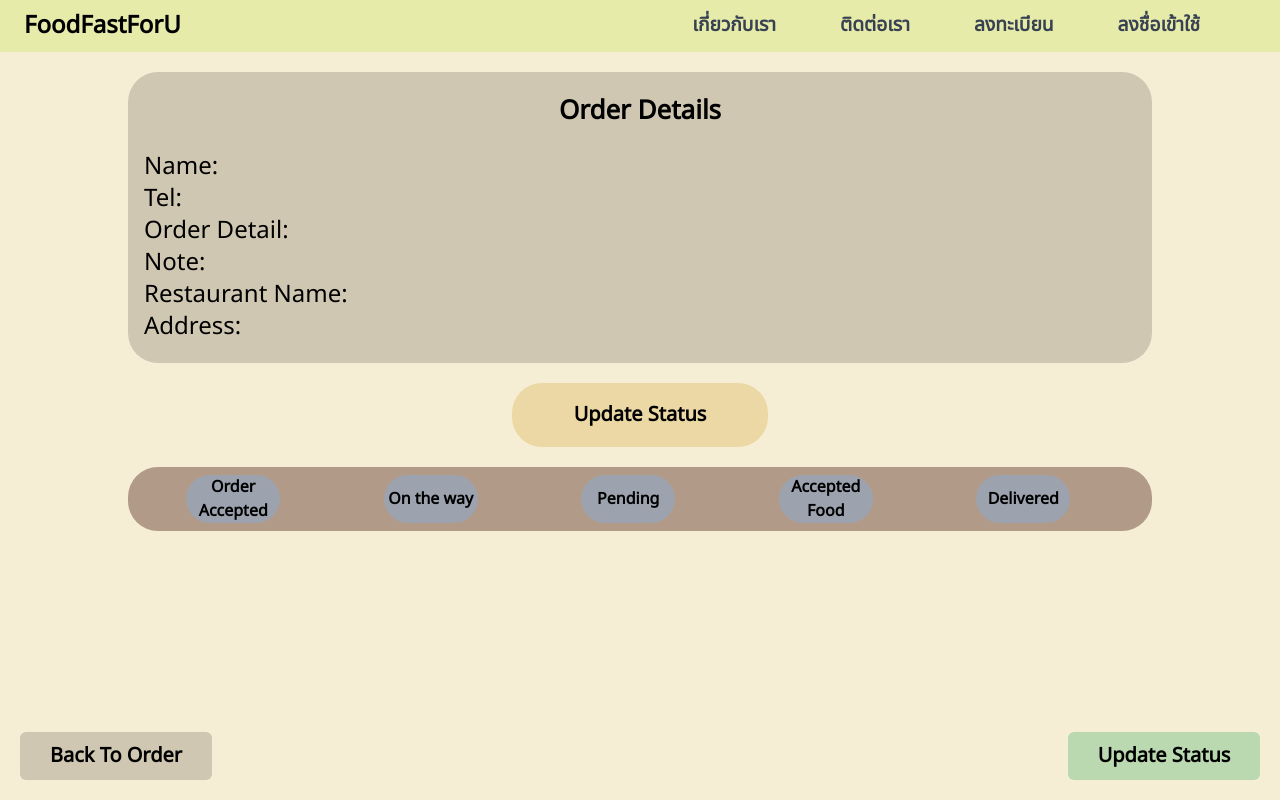
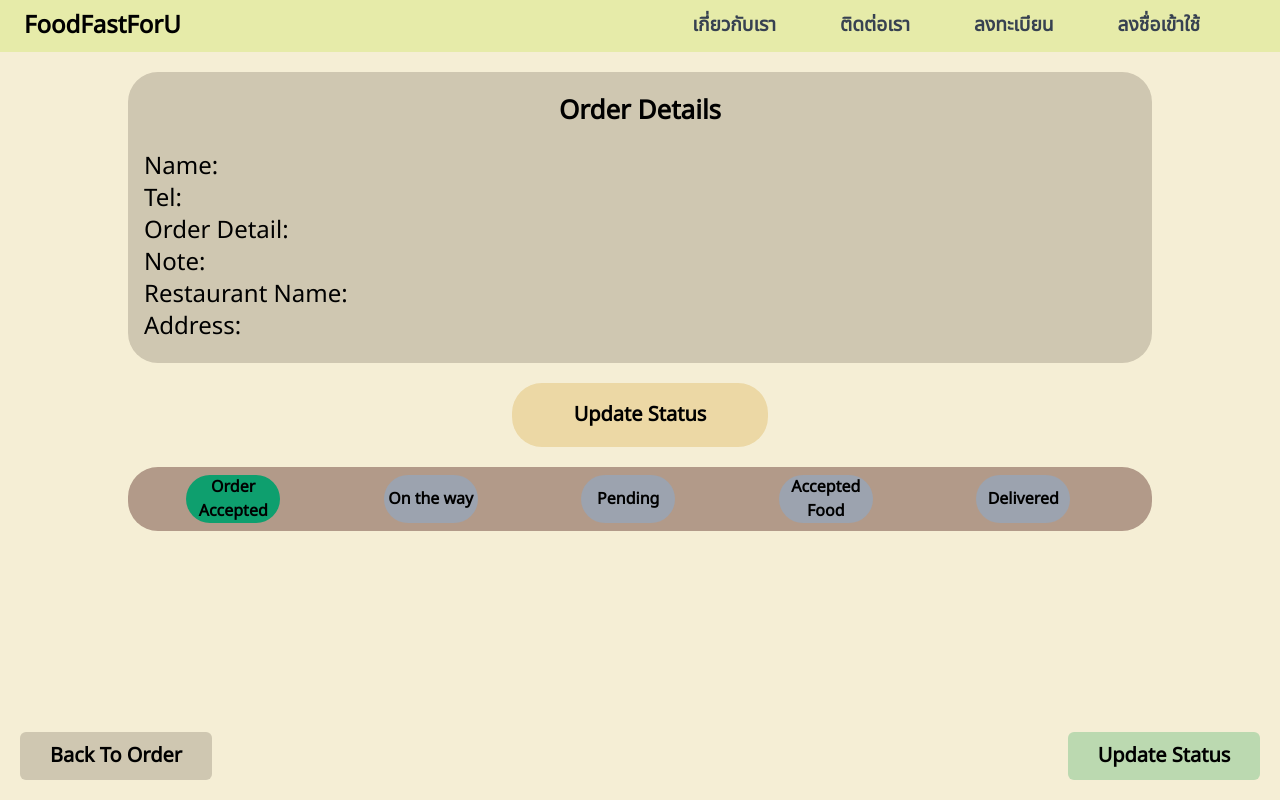
Before and after one commit to UnixVextor/WEB-APP-PROJECT, a React (Create React App) app in the folder frontend/: page /order-detail in a window 1280 px wide. Built offline with nearby package versions, Linux system fonts and the light colour scheme; no server answers.

Commit message:
fix orderStatus
fix OrderStatus

```diff
--- a/frontend/src/App.js
+++ b/frontend/src/App.js
@@ -14,7 +14,7 @@ const App = () => {
         <Switch>
           <Route exact path="/receive-order" component={ReceiveOrder} />
           <Route exact path="/order-detail" component={OrderDetail} />
-          <Route exact path="/adad" component={YourOrder} />
+          <Route exact path="/your-order" component={YourOrder} />
           <Route exact path="/" component={RoutingOrderPage} />
         </Switch>
       </Router>
--- a/frontend/src/Pages/OrderDetail.js
+++ b/frontend/src/Pages/OrderDetail.js
@@ -51,7 +51,7 @@ function OrderDetail() {
       </div>
         <div className="bg-[#B29A89] rounded-[30px] pl-4 pr-4 w-4/5 h-16 m-auto mt-5 flex items-center justify-center">
         <div className="grid grid-cols-5 gap-20 ">
-          <div className={`w-4/5 h-full flex items-center justify-center font-bold rounded-[30px] ${selectedButton === 0 ? 'bg-green-500' : 'bg-gray-400'}`}>Order Accepted</div>
+          <div className={`w-4/5 h-full flex items-center justify-center font-bold rounded-[30px] ${selectedButton >= 1 ? 'bg-gray-400' : 'bg-green-500'}`}>Order Accepted</div>
           <div className={`w-4/5 h-full flex items-center justify-center font-bold rounded-[30px] ${selectedButton === 1 ? 'bg-green-500' : 'bg-gray-400'}`}>On the way</div>
           <div className={`w-4/5 h-full flex items-center justify-center font-bold rounded-[30px] ${selectedButton === 2 ? 'bg-green-500' : 'bg-gray-400'}`}>Pending</div>
           <div className={`w-4/5 h-full flex items-center justify-center font-bold rounded-[30px] ${selectedButton === 3 ? 'bg-green-500' : 'bg-gray-400'}`}>Accepted Food</div>
```
